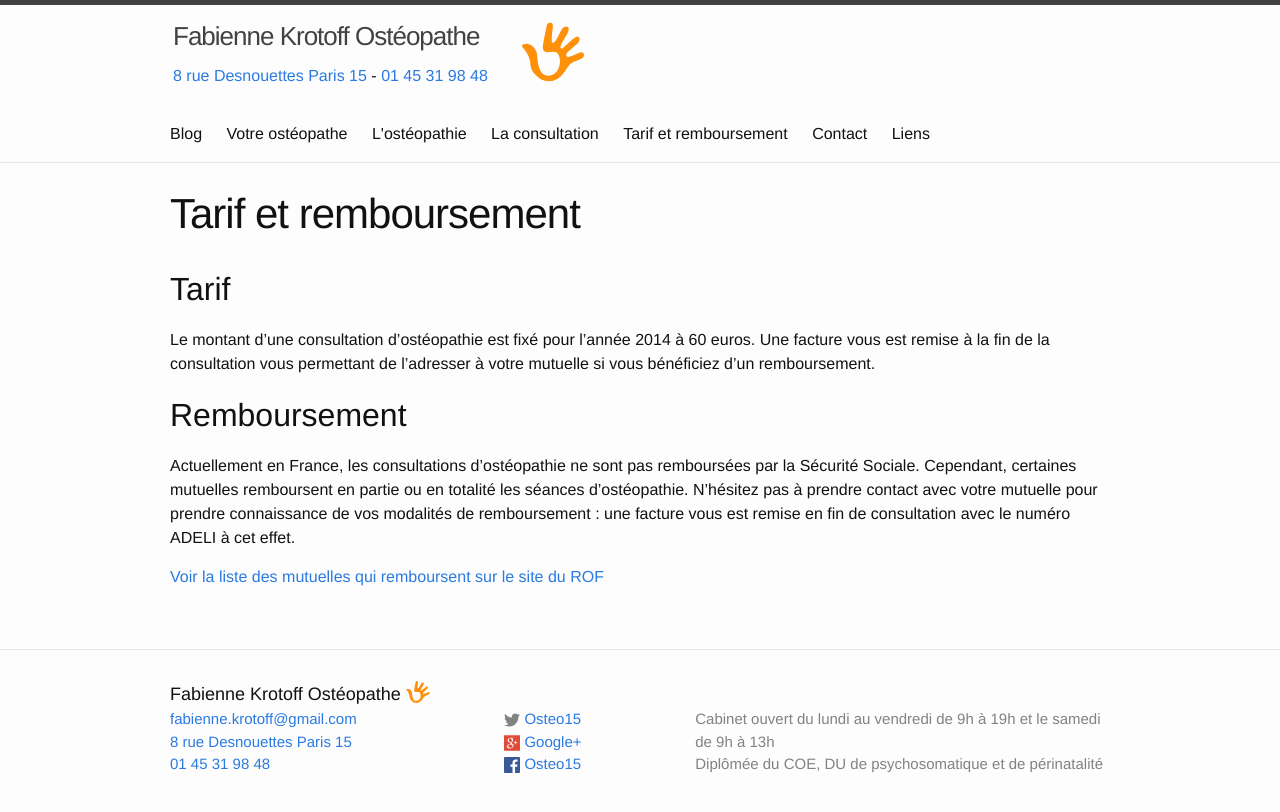
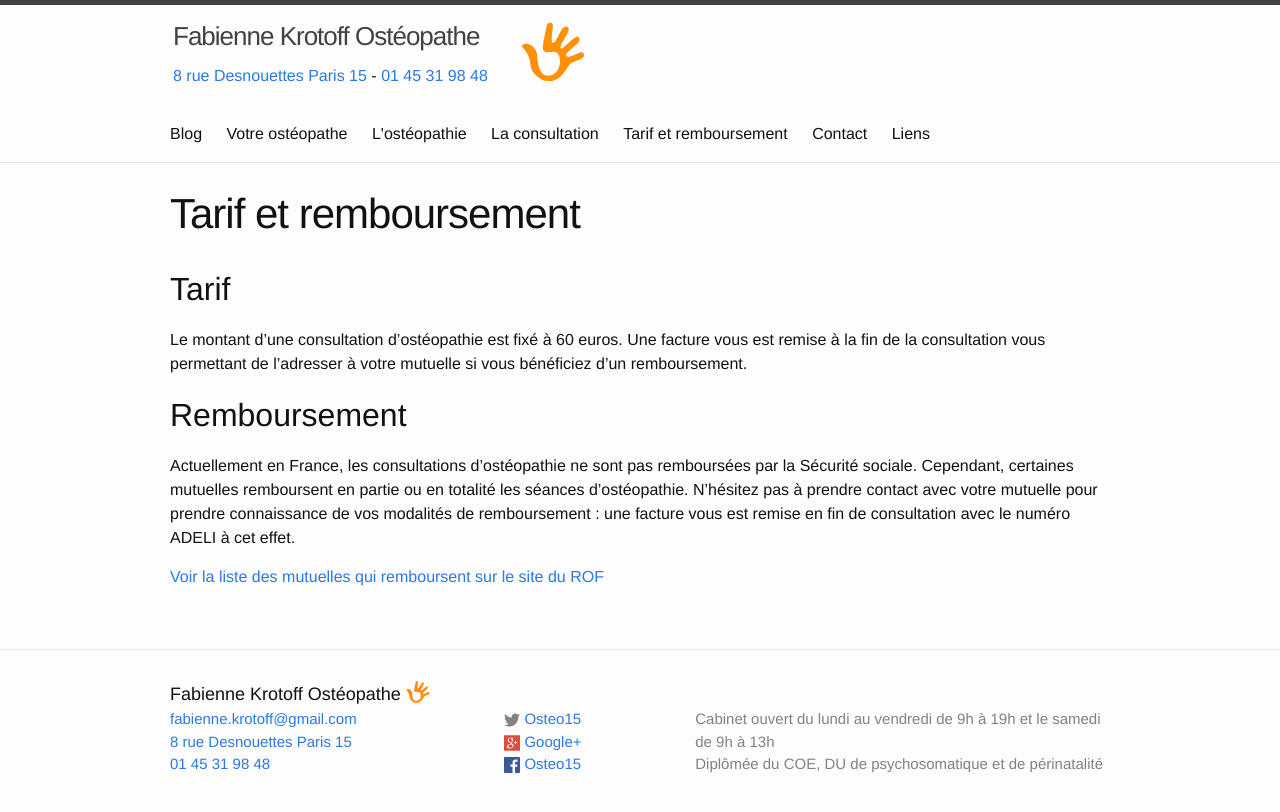
Before and after one commit to tkrotoff/osteo15, a Jekyll site: the page built from 4-Tarif-et-remboursement.md, in a window 1280 px wide. Shown: the top 812 px of the page. Built offline with Jekyll 4.4.1, drawn with Linux system fonts in a browser that asks for light colours.

Commit message:
Tarif et remboursement

```diff
--- a/4-Tarif-et-remboursement.md
+++ b/4-Tarif-et-remboursement.md
@@ -6,12 +6,12 @@ permalink: /Tarif-et-remboursement/
 
 ## Tarif
 
-Le montant d'une consultation d'ostéopathie est fixé pour l'année 2014 à 60 euros.
+Le montant d'une consultation d'ostéopathie est fixé à 60 euros.
 Une facture vous est remise à la fin de la consultation vous permettant de l'adresser à votre mutuelle si vous bénéficiez d'un remboursement.
 
 ## Remboursement
 
-Actuellement en France, les consultations d'ostéopathie ne sont pas remboursées par la Sécurité Sociale.
+Actuellement en France, les consultations d'ostéopathie ne sont pas remboursées par la Sécurité sociale.
 Cependant, certaines mutuelles remboursent en partie ou en totalité les séances d'ostéopathie.
 N'hésitez pas à prendre contact avec votre mutuelle pour prendre connaissance de vos modalités de remboursement :
 une facture vous est remise en fin de consultation avec le numéro ADELI à cet effet.
```
